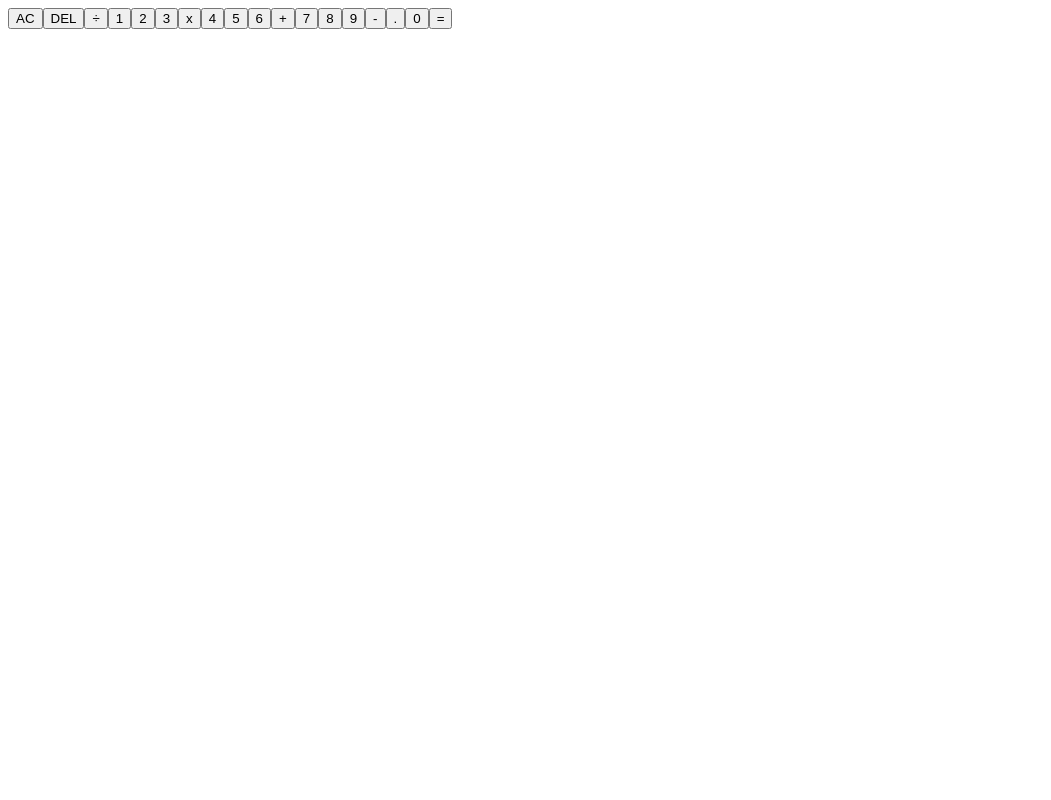
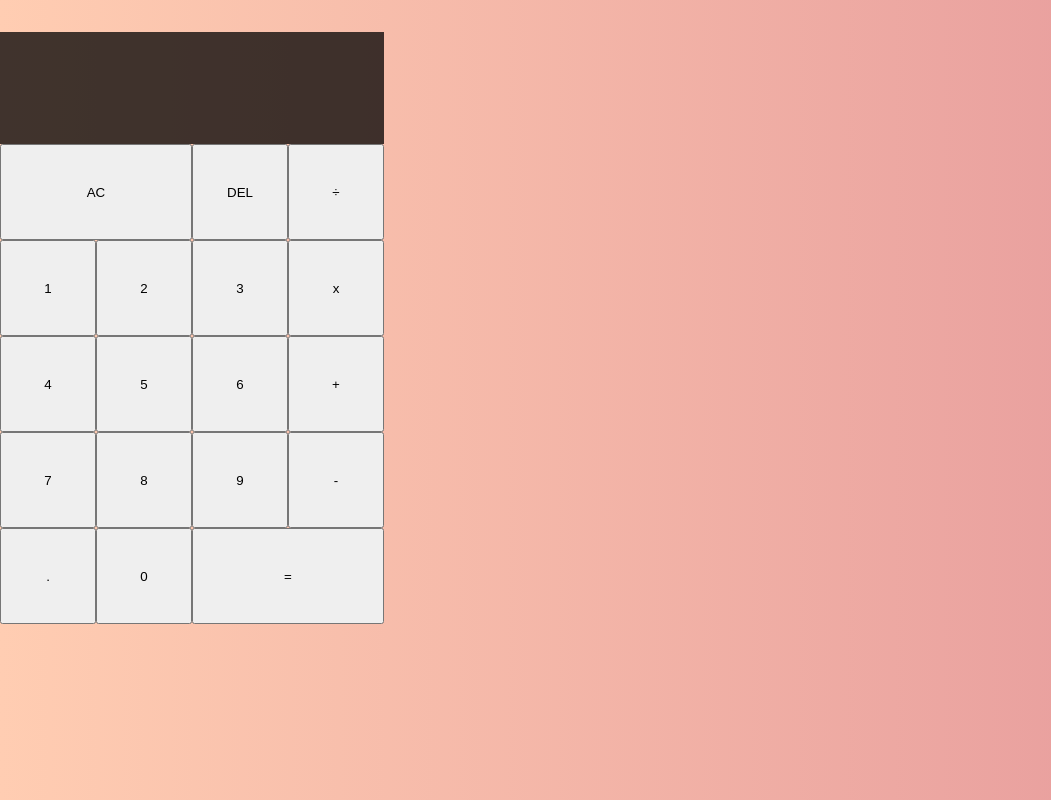
Before and after one commit to marasortiz/calculator, a React (Create React App) app: page / in a window 1280 px wide. Shown: the whole page, without its empty margins (0-1051 px from the left). Built offline with nearby package versions, Linux system fonts and the light colour scheme.

Commit message:
Basic Style / Palette color created / Basic Layout

```diff
--- a/src/App.js
+++ b/src/App.js
@@ -1,3 +1,4 @@
+import './styles.css';
 
 function App() {
   return (
--- /dev/null
+++ b/src/styles.css
@@ -0,0 +1,42 @@
+/* Palette
+#ffcdb2
+#ffb4a2
+#e5989b
+#b5838d
+#6d6875 */
+
+/* Select all */
+*, *::before, *::after{
+    box-sizing: border-box;
+}
+
+body{
+    margin: 0;
+    background: linear-gradient(to right, #ffcdb2, #e5989b);
+}
+
+/* Styles created */
+.calculator-grid{
+    display: grid;
+    margin-top: 2rem;
+    grid-template-columns: repeat(4, 6rem);
+    grid-template-rows: minmax(7rem, auto) repeat(5, 6rem);
+}
+
+.span-two{
+    grid-column: span 2;
+}
+
+.output{
+    grid-column: 1 / -1;
+    background-color: rgba(0, 0, 0, .75);
+    display: flex;
+}
+
+.previous-operand{
+
+}
+
+.current-operand{
+
+}
```
